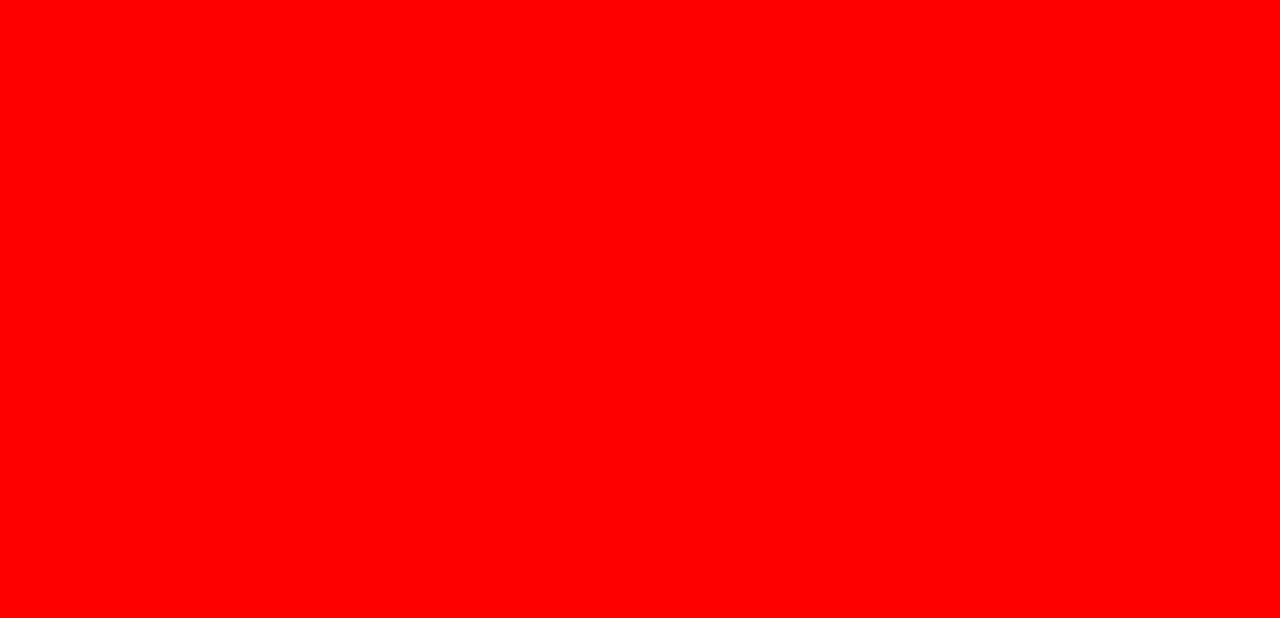
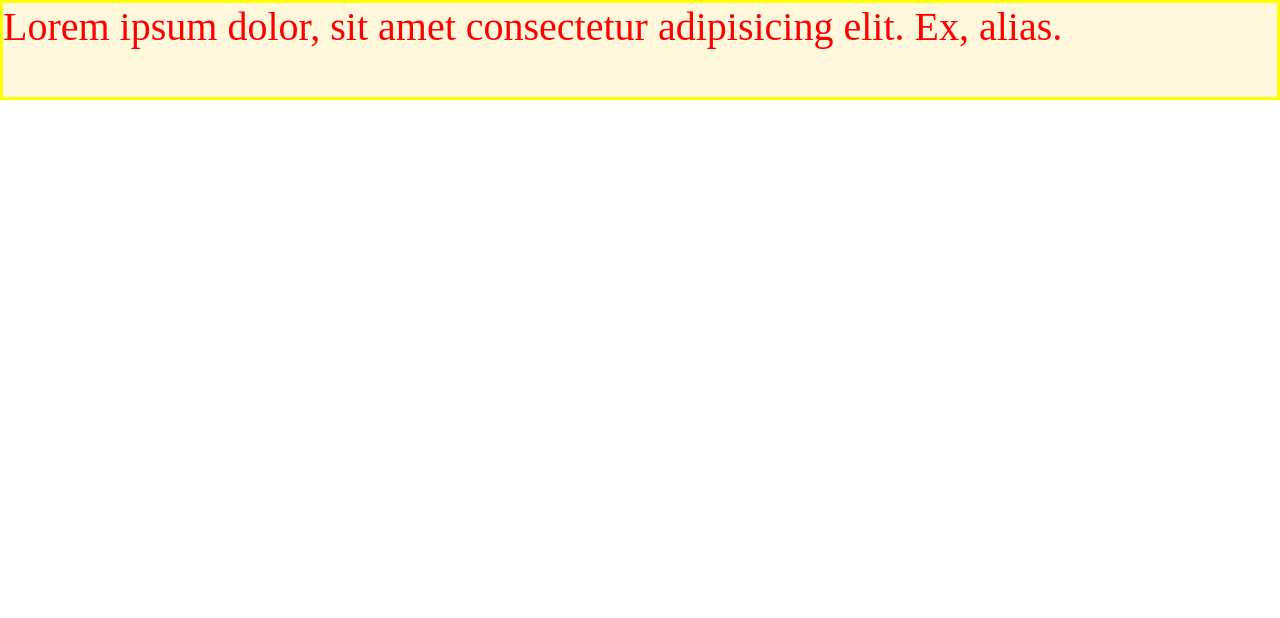
Before and after one commit to poojaduddalwar/FullStackWebDev, a plain HTML site: page index.html in a window 1280 px wide. Shown: the top 618 px of the page. Drawn offline with Linux system fonts and the light colour scheme.

Commit message:
rem and em

```diff
--- a/index.html
+++ b/index.html
@@ -6,26 +6,42 @@
     <meta name="viewport" content="width=device-width, initial-scale=1.0">
     <title>Full Stack Web Development</title>
     <style>
-        *{
-            margin: 0;
-            padding: 0;
+        .parent {
+            background-color: cornsilk;
+            border: 3px solid yellow;
+            height: 50%;
+            color: red;
+            height: 100px;
+            font-size: 2.5rem;
+        }
+
+        body {
+            height: 80vh;
+        }
+
+        * {
+            margin: 0px;
+            padding: 0px;
             box-sizing: border-box;
-            font-family: 'Franklin Gothic Medium', 'Arial Narrow', Arial, sans-serif;
-        }
-        h1{
-            background-color: red;
-            color: #ffff;
-            padding: 10px;
-            padding-top: 50%;
-            text-align: right;
-            height: 50vh;
+            text-decoration: none;
         }
     </style>
 </head>
+
+<!--relative font sizing units
+        rem - relative to size of the root(default size)
+        In most modern browsers, 1 rem is equal to 16 pixels.
+        while making responsive websites use rem instead of em.
+
+    absolute font sizing units
+        em
+        also 1 em = 16 px
+-->
+
 <body>
-    <!-- positioning
-    text-align : block level property (default-left)
+    <div class="parent">
+        Lorem ipsum dolor, sit amet consectetur adipisicing elit. Ex, alias.
+    </div>
+</body>
 
--->
-    <h1>Lorem, ipsum.</h1>
-</body>
+</html>
```
